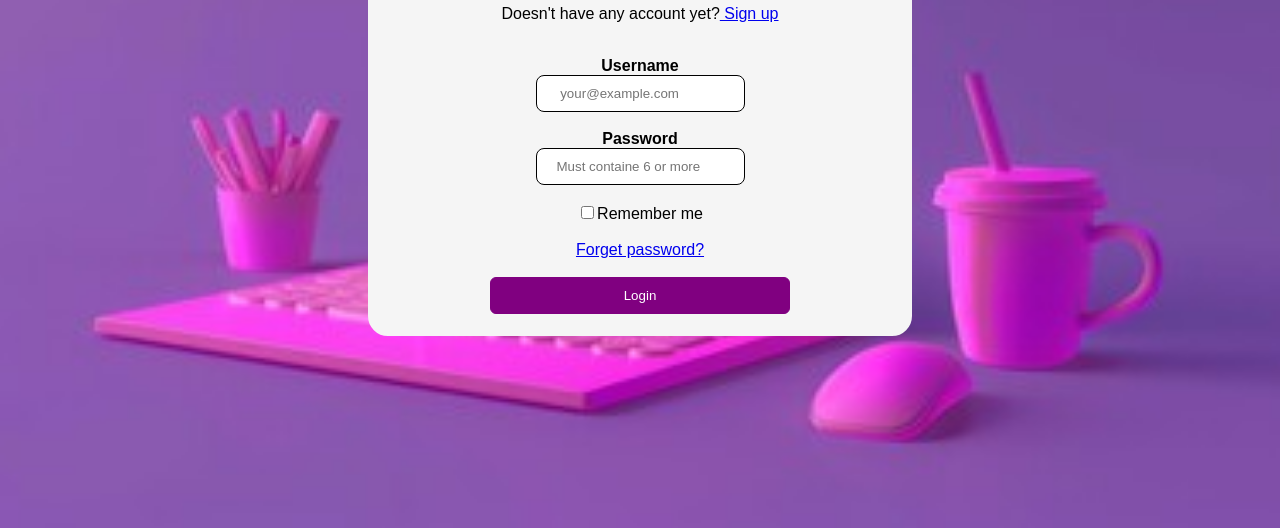
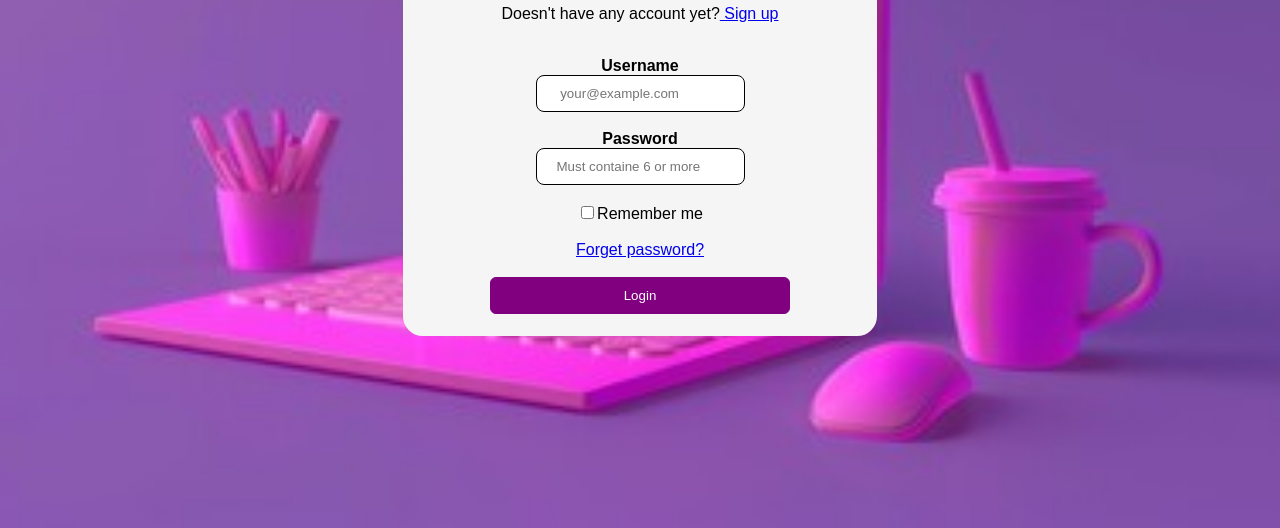
Before and after one commit to ChSultan-Develops/loginForm, a plain HTML site: page index.html in a window 1280 px wide. Shown: the part 288-816 px from the top of the page. Drawn offline with Linux system fonts and the light colour scheme.

Commit message:
Update loginpagee2.css

```diff
--- a/loginpagee2.css
+++ b/loginpagee2.css
@@ -16,7 +16,7 @@ body {
     border-radius: 20px;
     padding: 20px;
     text-align: center;
-    width: 500px; /* Adjust width as needed */
+    width: 430px; /* Adjust width as needed */
 }
 
 .container h1 {
```
